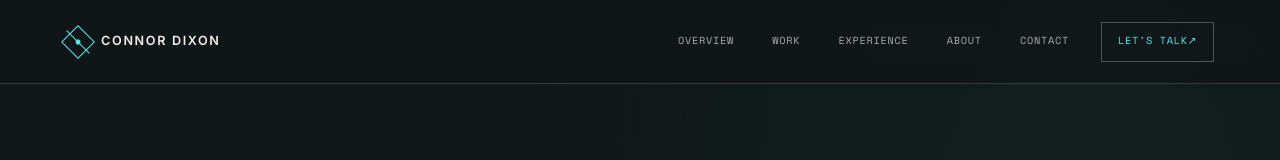
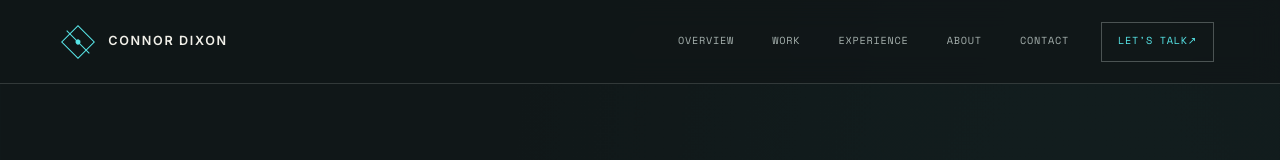
Before and after one commit to cnrdxn/ai-portfolio-website, a React (Vite) app: page / in a window 1280 px wide. Shown: the top 160 px of the page. Built offline with nearby package versions, Linux system fonts and the light colour scheme.

Commit message:
Increase header logo spacing

```diff
--- a/src/styles.css
+++ b/src/styles.css
@@ -121,6 +121,8 @@ a:focus-visible {
   line-height: 1;
   text-transform: uppercase;
 }
+
+.site-header .wordmark { gap: 1.15rem; }
 
 .brand-mark {
   position: relative;
```
